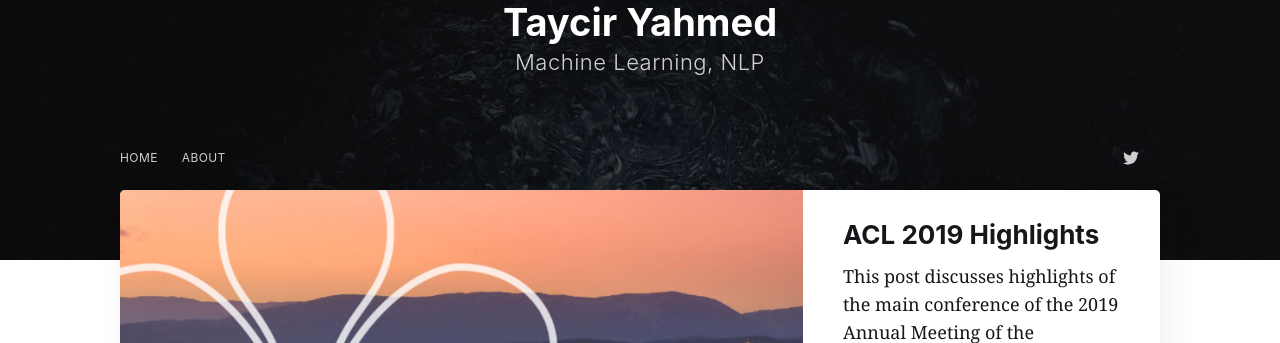
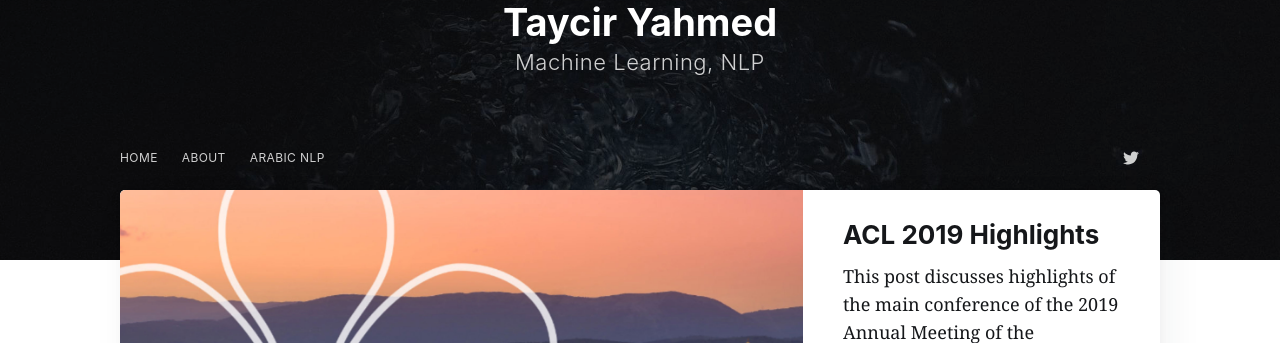
Before and after one commit to tayciryahmed/tayciryahmed.github.io, a Jekyll site: the page built from index.html, in a window 1280 px wide. Shown: the part 139-482 px from the top of the page. Built offline with Jekyll 4.4.1, drawn with Linux system fonts in a browser that asks for light colours; nearby versions of some CDN libraries; the list of posts is cut into pages by our own code; comment, search, counter and statistics services are not loaded.

Commit message:
Update navigation.html

```diff
--- a/_includes/navigation.html
+++ b/_includes/navigation.html
@@ -1,6 +1,7 @@
 <ul class="nav" role="menu">
     <li class="nav-home" role="menuitem"><a href="{{site.baseurl}}">Home</a></li>
     <li class="nav-about" role="menuitem"><a href="{{site.baseurl}}about/">About</a></li>
+    <li class="nav-arabic-nlp" role="menuitem"><a href="https://abjed.github.io/Arabic-NLP-resources/">Arabic NLP</a></li>
     <!--<li class="nav-getting-started" role="menuitem"><a href="{{site.baseurl}}tag/getting-started/">Getting Started</a></li>
     <li class="nav-try-ghost" role="menuitem"><a href="https://ghost.org">Try Ghost</a></li>-->
 </ul>
```
